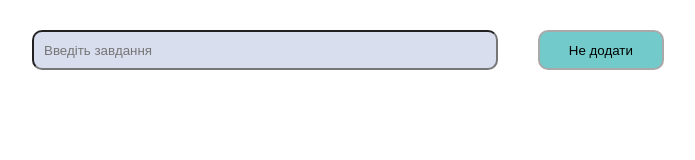
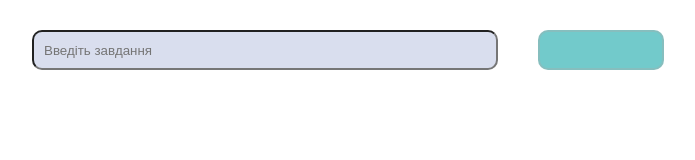
Before and after one commit to VladimirLavr/AngularTodoList, an Angular app: page / in a window 1280 px wide. Shown: the top 160 px of the page, without its empty margins (292-987 px from the left). Built offline with nearby package versions, Linux system fonts and the light colour scheme.

Commit message:
Correct mistakes

```diff
--- a/angular.json
+++ b/angular.json
@@ -99,6 +99,6 @@
     }
   },
   "cli": {
-    "analytics": "907e0ef5-fc16-4225-aed7-904a4bc7cf6e"
+    "analytics": "4ca66bf0-cf3c-417a-8359-e0aa24b8ed2d"
   }
 }
--- a/src/app/app.component.css
+++ /dev/null
@@ -1,37 +0,0 @@
-.container {
-  margin: 30px auto;
-  width: 50%;
-  text-align: center;
-}
-
-.inpWrapper {
-  height: 40px;
-  display: flex;
-  justify-content: space-between;
-  margin-bottom: 50px;
-
-}
-
-input {
-  padding: 0 10px;
-  border-radius: 10px;
-  background-color: rgba(182, 167, 167, 0.67);
-  width: 70%;
-}
-
-button {
-  transition: ease-in-out 0.4s;
-  width: 20%;
-  border-radius: 10px;
-  background-color: #4265bd;
-  border: darkgray 2px solid;
-}
-
-button:hover {
-  background-color: #6c9e7d;
-  cursor: pointer;
-}
-
-.hideButton {
-  background-color: #72cacb;
-}
--- a/src/app/app.component.html
+++ b/src/app/app.component.html
@@ -1,16 +1,16 @@
 <div class="container">
-  <div class="inpWrapper">
+  <div class="inputWrapper">
 
-    <input [ngModel]="inpElem.value" (ngModelChange)="changeInp(inpElem)"
+    <input class="inputElement" [ngModel]="inpElem.value" (ngModelChange)="changeInput(inpElem)"
            [ngStyle]="{backgroundColor: disabled ? 'rgba(182, 167, 167, 0.67)' : 'rgb(180, 189, 222,0.5)'}"
            #inpElem placeholder="Введіть завдання">
 
-    <button [ngClass]="disabled ? 'button' : 'hideButton' "
-            (click)="getValue(inpElem)">{{disabled ? 'Додати' : 'Не додати'}}
+    <button class="btn" [ngClass]="disabled ? 'button' : 'hideButton' "
+            (click)="getValueFromInput(inpElem)">{{disabled ? 'Додати' : ''}}
     </button>
 
   </div>
 
-  <app-todoItem *ngFor="let item of todos" [todo]="item" [todos]="todos " (itemDel)="delItem($event)"></app-todoItem>
+  <app-todo-item *ngFor="let item of todos" [todo]="item" [todos]="todos " [image]="image" (itemDel)="removeItem($event)"></app-todo-item>
 
 </div>
--- /dev/null
+++ b/src/app/app.component.scss
@@ -0,0 +1,37 @@
+.container {
+  margin: 30px auto;
+  width: 50%;
+  text-align: center;
+
+  .inputWrapper {
+    height: 40px;
+    display: flex;
+    justify-content: space-between;
+    margin-bottom: 50px;
+
+  }
+
+  .inputElement {
+    padding: 0 10px;
+    border-radius: 10px;
+    background-color: rgba(182, 167, 167, 0.67);
+    width: 70%;
+  }
+
+  .btn {
+    transition: ease-in-out 0.4s;
+    width: 20%;
+    border-radius: 10px;
+    background-color: #4265bd;
+    border: rgba(169, 169, 169, 0.37) 2px solid;
+    cursor: pointer;
+
+    &:hover {
+      background-color: #6c9e7d;
+    }
+  }
+
+  .hideButton {
+    background-color: #72cacb;
+  }
+}
--- a/src/app/app.component.ts
+++ b/src/app/app.component.ts
@@ -4,28 +4,26 @@ import {Component} from '@angular/core';
 @Component({
   selector: 'app-root',
   templateUrl: './app.component.html',
-  styleUrls: ['./app.component.css']
+  styleUrls: ['./app.component.scss']
 })
 
 export class AppComponent {
   todo: string = '';
   todos: string[] = [];
   disabled = false;
+  image = 'https://w7.pngwing.com/pngs/643/421/png-transparent-computer-icons-shopping-cart-shopping-cart-text-service-logo.png';
 
 
-  delItem(newItem: string) {
+  removeItem(newItem: string) {
     this.todos = this.todos.filter(items => items !== newItem);
-    console.log(this.todos);
   }
 
 
-  changeInp(inpElem: string | any) {
-    if (inpElem.value.length >= 1) {
-      this.disabled = true
-    } else this.disabled = false
+  changeInput(inpElem: string | any) {
+    this.disabled = inpElem.value.length >= 1;
   }
 
-  getValue(inpElem: string | any) {
+  getValueFromInput(inpElem: string | any) {
     if (inpElem.value) {
       this.todo = inpElem.value
       this.todos.push(this.todo)
--- a/src/app/components/TodoItem/todoItem.component.html
+++ b/src/app/components/TodoItem/todoItem.component.html
@@ -1,14 +1,4 @@
-<!DOCTYPE html>
-<html lang="en">
-<head>
-  <meta charset="UTF-8">
-  <title>Title</title>
-</head>
-<body>
-<div *ngIf="isDelete" class="items">
+<div  class="items">
   <div >{{todo}}</div>
-      <img  (click)="deleteItem($event)"  class="img" [src]="image" alt="cart" >
+      <img  (click)="deleteItem($event)"  class="items__img" [src]="image" alt="cart" >
   </div>
-
-</body>
-</html>
--- a/src/app/components/TodoItem/todoItem.component.css
+++ b/src/app/components/TodoItem/todoItem.component.scss
@@ -11,14 +11,14 @@
   margin-bottom: 10px;
   padding: 0 20px;
   transition: ease-in-out 0.3s;
-}
 
-.items:hover {
+  &:hover {
     background-color: darkgray;
   }
 
-.img {
+  .items__img {
     width: 25px;
     height: 25px;
     cursor: pointer;
   }
+}
--- a/src/app/components/TodoItem/todoItem.component.ts
+++ b/src/app/components/TodoItem/todoItem.component.ts
@@ -2,23 +2,19 @@ import {Component, EventEmitter, Input, Output} from "@angular/core";
 
 
 @Component({
-  selector: 'app-todoItem',
+  selector: 'app-todo-item',
   templateUrl: './todoItem.component.html',
-  styleUrls: ['./todoItem.component.css']
+  styleUrls: ['./todoItem.component.scss']
 })
 
 export class TodoItemComponent {
   @Input() todo: string = '';
   @Input() todos: string[] = [];
-
+  @Input() image: any;
   @Output() itemDel = new EventEmitter<string>;
-
-  image = 'https://w7.pngwing.com/pngs/643/421/png-transparent-computer-icons-shopping-cart-shopping-cart-text-service-logo.png';
-  isDelete = true;
 
 
   deleteItem(event: string | any) {
-    this.isDelete = !this.isDelete;
     this.itemDel.emit(event.path[1].outerText);
   }
 }
```
Lines whose indentation alone changed are shown as unchanged.
